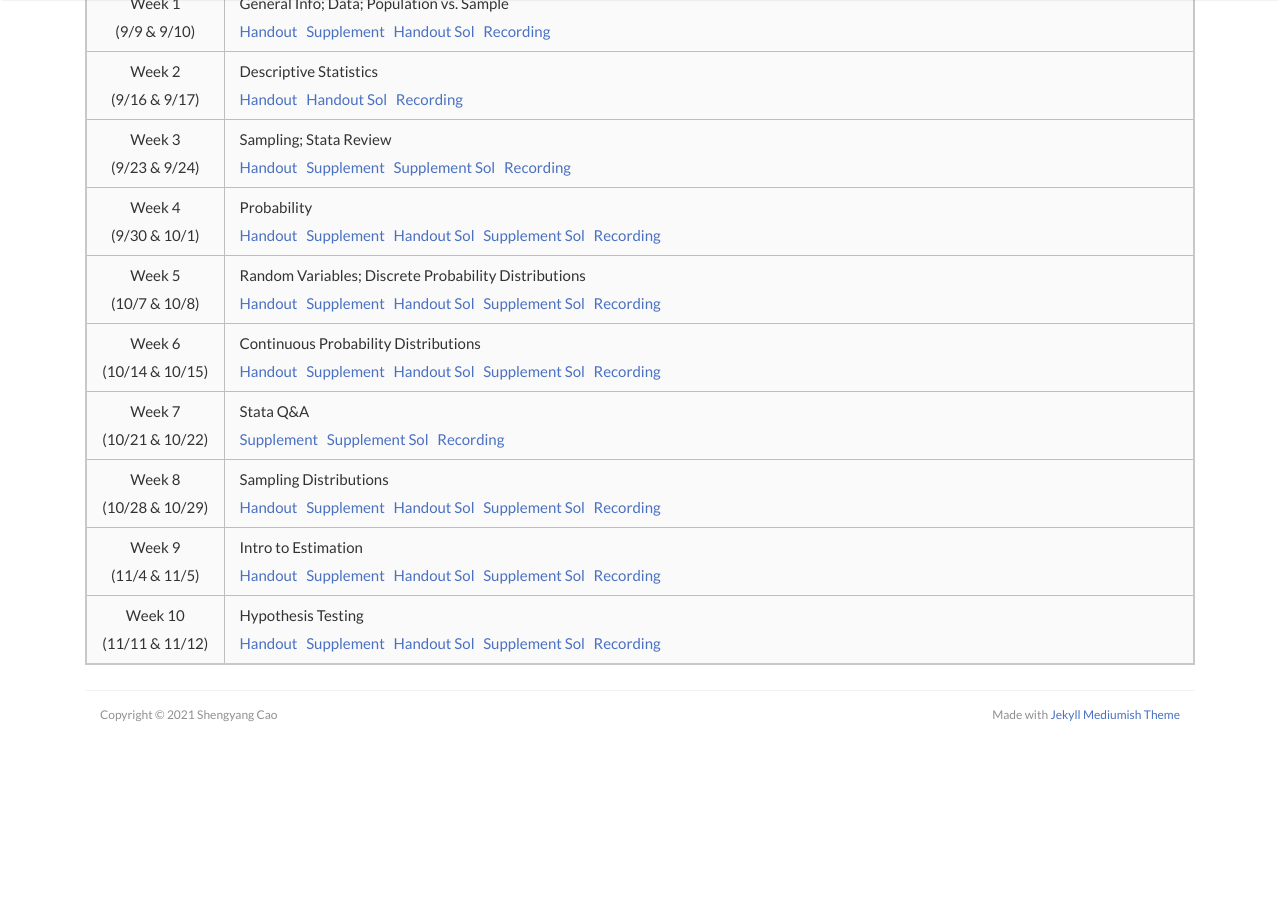
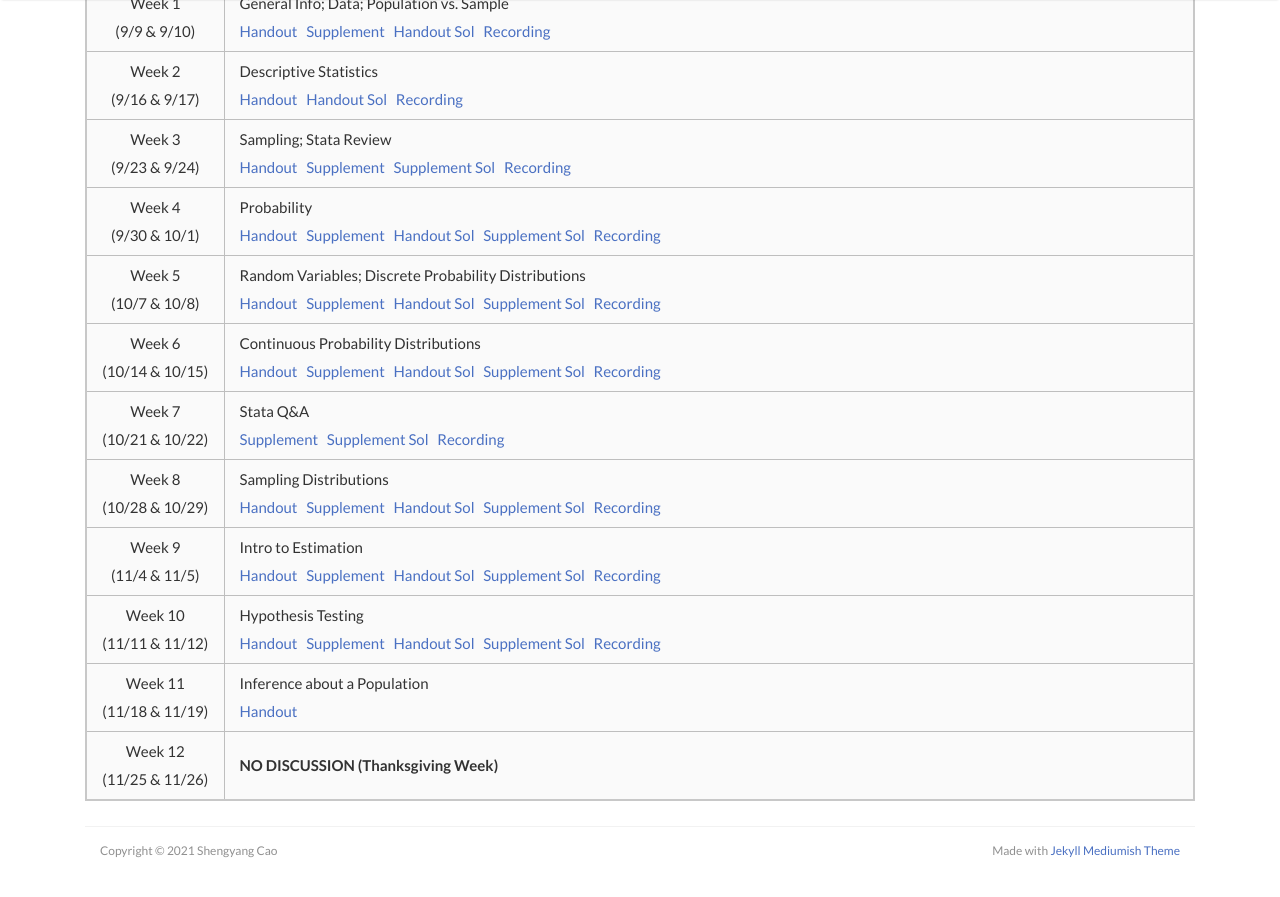
Before and after one commit to scaotravis/scaotravis.github.io, a Jekyll site: the page built from _pages/teaching/fa21-310.md, in a window 1280 px wide and 900 px high, scrolled down 1004 px. Shown: the top 897 px of the window. Built offline with Jekyll 4.4.1, drawn with Linux system fonts in a browser that asks for light colours; nearby versions of some CDN libraries; comment, search, counter and statistics services are not loaded; before the commit the page ends 1768 px from its top, so only the background shows below that.

Commit message:
update 310 page

```diff
--- a/_pages/teaching/fa21-310.md
+++ b/_pages/teaching/fa21-310.md
@@ -45,3 +45,5 @@ If you need any help installing Stata, here's a quick [installation guide]({{ si
 | Week 8 <br> (10/28 & 10/29) | Sampling Distributions <br> [Handout](https://canvas.wisc.edu/courses/257051/files/20592151?wrap=1) &nbsp; [Supplement]({{ site.baseurl }}/downloads/teaching/fa21-310/310_fa21_supplement-8.pdf) &nbsp; [Handout Sol](https://canvas.wisc.edu/courses/257051/files/20592179?wrap=1) &nbsp; [Supplement Sol]({{ site.baseurl }}/downloads/teaching/fa21-310/310_fa21_supplement-8_sol.pdf) &nbsp; [Recording](https://uwmadison.zoom.us/rec/share/Lk_-YdLcJN0o8WpGF9suLKfusB2FMx8qKYZfjuQtiTDzp1fKweET0Lnr_nMzjZ4P.C6y3Nx3AXaIXO3Cx) |
 | Week 9 <br> (11/4 & 11/5) | Intro to Estimation <br> [Handout](https://canvas.wisc.edu/courses/257051/files/20592131?wrap=1) &nbsp; [Supplement]({{ site.baseurl }}/downloads/teaching/fa21-310/310_fa21_supplement-9.pdf) &nbsp; [Handout Sol](https://canvas.wisc.edu/courses/257051/files/20592182?wrap=1) &nbsp; [Supplement Sol]({{ site.baseurl }}/downloads/teaching/fa21-310/310_fa21_supplement-9_sol.pdf) &nbsp; [Recording](https://uwmadison.zoom.us/rec/share/ulGi2H7NQq_cFFSVPZCf_YCpY01Hftnv_9k6k_SS7UJknM_Y9a45dJYFQpb2MsYM.rwhj2QiuBVpeCOEx) |
 | Week 10 <br> (11/11 & 11/12) | Hypothesis Testing <br> [Handout](https://canvas.wisc.edu/courses/257051/files/20592149?wrap=1) &nbsp; [Supplement]({{ site.baseurl }}/downloads/teaching/fa21-310/310_fa21_supplement-10.pdf) &nbsp; [Handout Sol](https://canvas.wisc.edu/courses/257051/files/20592185?wrap=1) &nbsp; [Supplement Sol]({{ site.baseurl }}/downloads/teaching/fa21-310/310_fa21_supplement-10_sol.pdf) &nbsp; [Recording](https://uwmadison.zoom.us/rec/share/zlgvfBdkk3-HQaV15TijN-oia2QfbPsAqzk8NoDbXnSIzBCW86uIkcbogCbWd2PR.e29_rqufMydhO1N7) |
+| Week 11 <br> (11/18 & 11/19) | Inference about a Population <br> [Handout](https://canvas.wisc.edu/courses/257051/files/20592138?wrap=1) |
+| Week 12 <br> (11/25 & 11/26) | **NO DISCUSSION (Thanksgiving Week)** |
```
Also changed, not shown: 2 other files.
